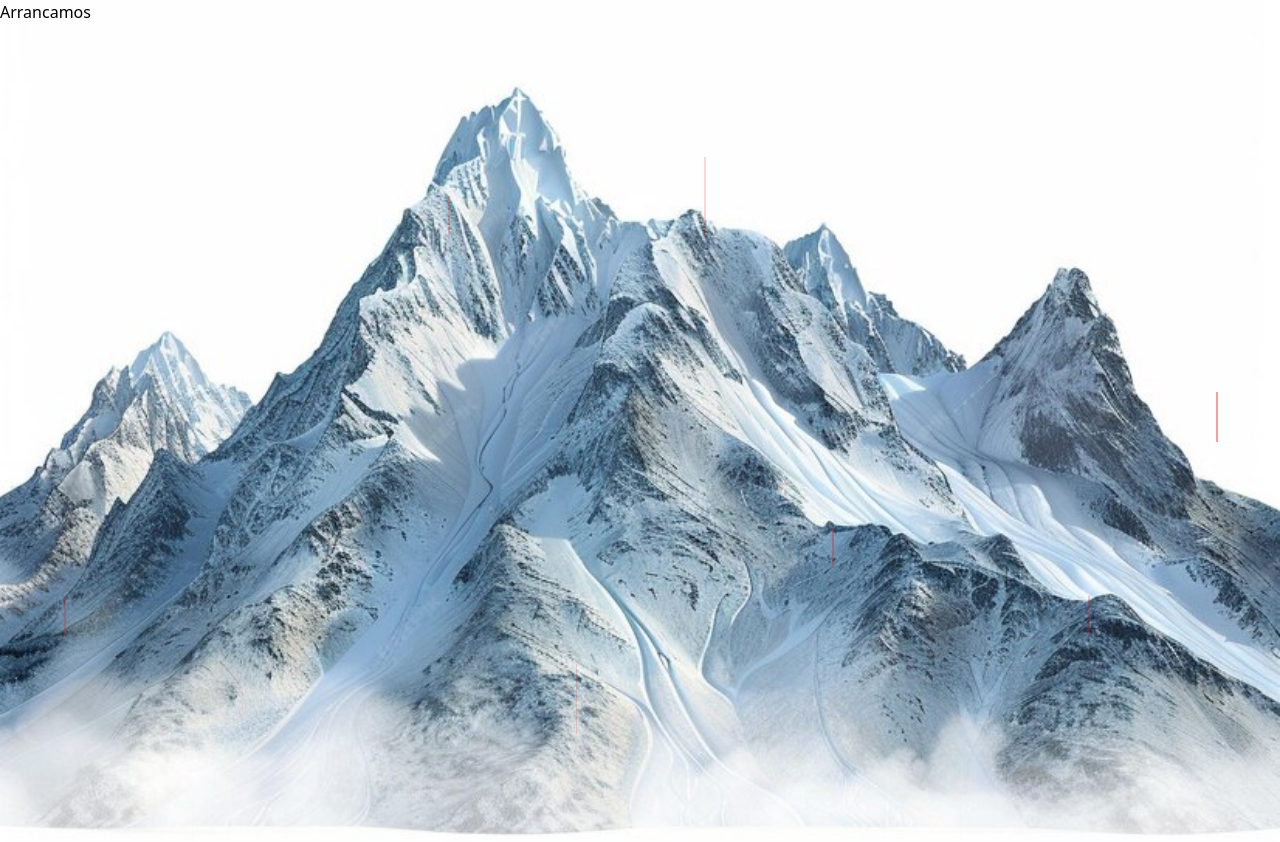
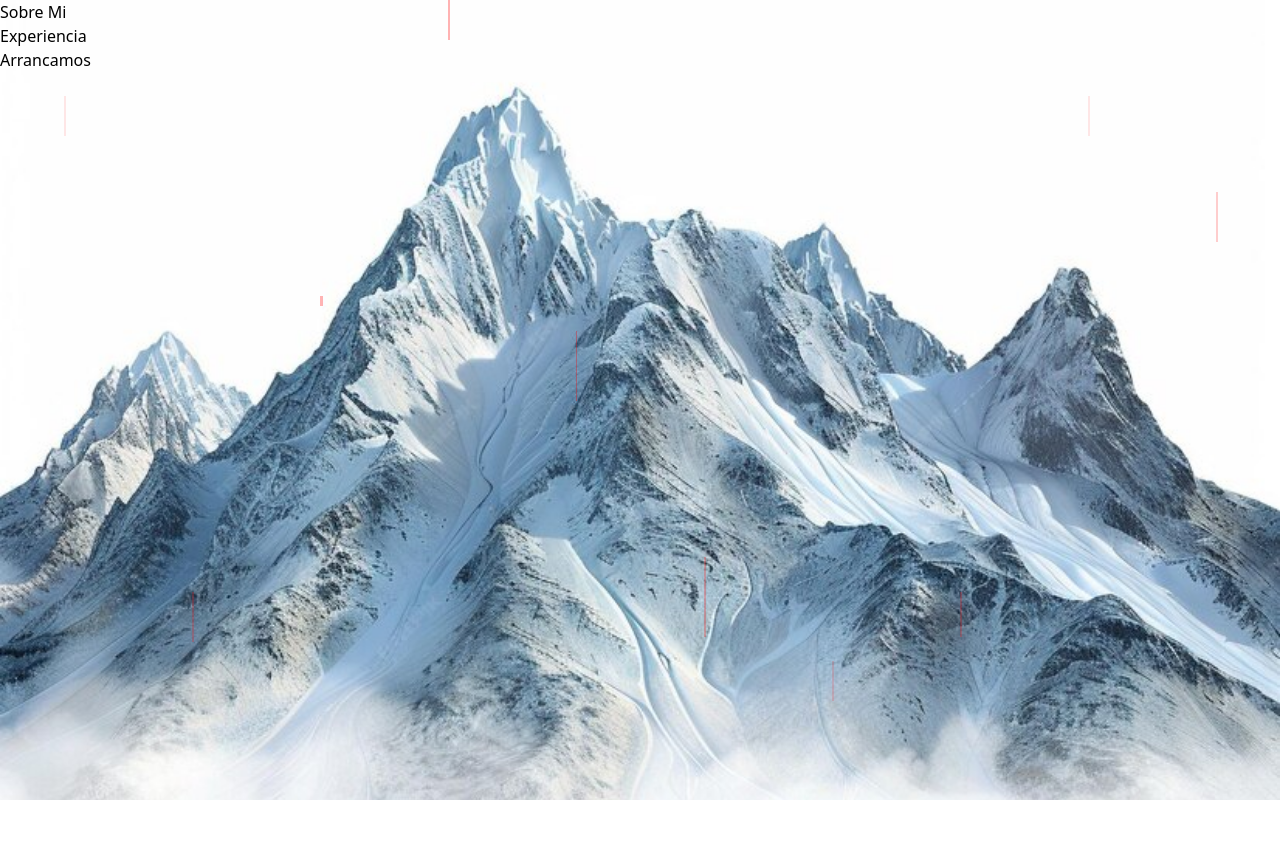
Before and after one commit to ArielGnz/cg-page, a React (Vite) app: page / in a window 1280 px wide. After the commit the page ends 800 px from the top, so only its background shows below. Built offline with nearby package versions, Linux system fonts and the light colour scheme.

Commit message:
nav components

```diff
--- a/src/App.jsx
+++ b/src/App.jsx
@@ -1,9 +1,11 @@
+import { Header } from "./Header/Header"
 
 
 function App() {
 
   return (
     <div className="">
+      <Header />
       <h1 className="">Arrancamos</h1>
     </div>
   )
--- a/src/Header/Header.jsx
+++ b/src/Header/Header.jsx
@@ -5,7 +5,10 @@ export const Header = () => {
   return (
     <div>
         <nav>
-
+            <ul>
+                <li>Sobre Mi</li>
+                <li>Experiencia</li>
+            </ul>
         </nav>
     </div>
   )
```
